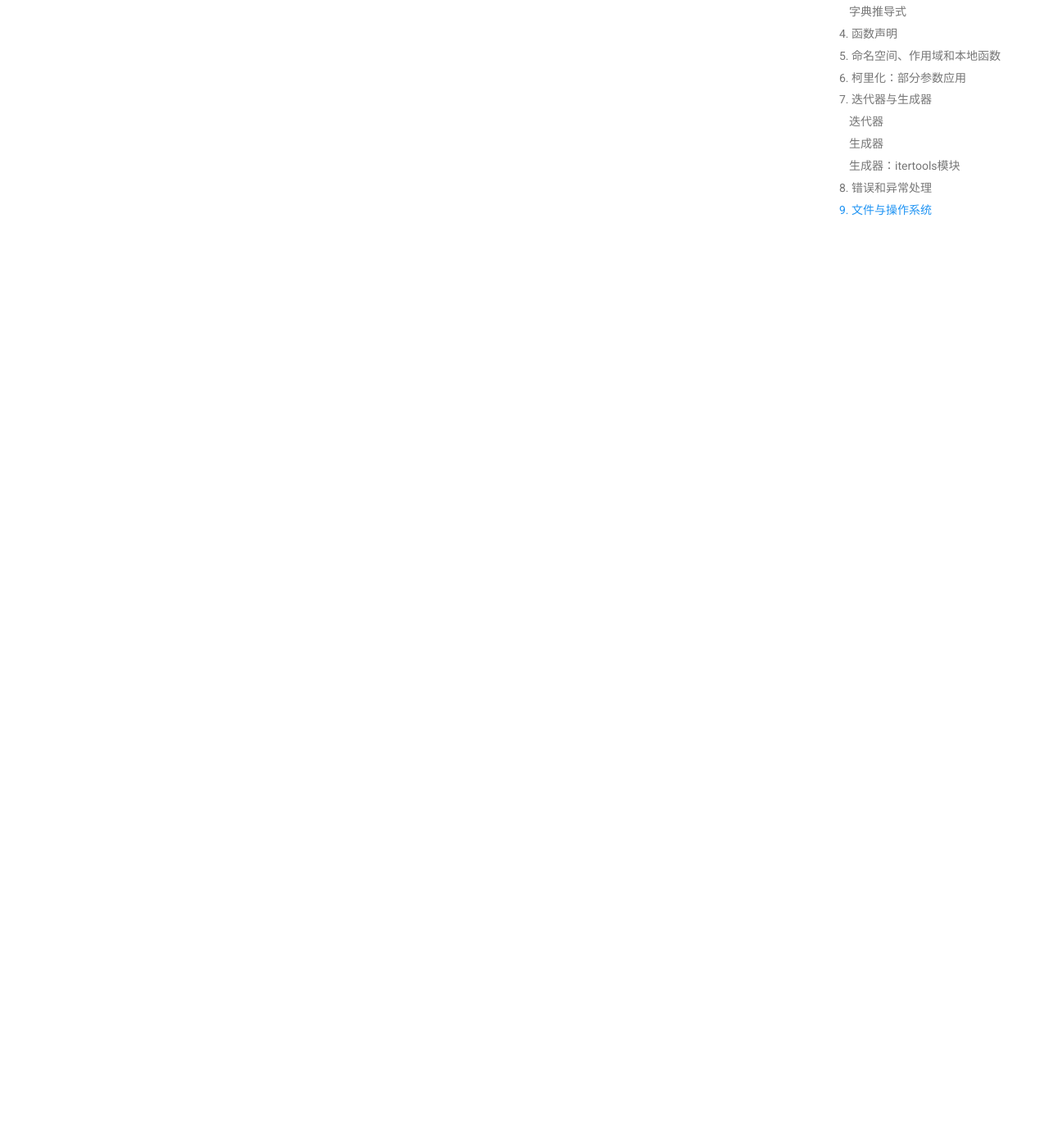
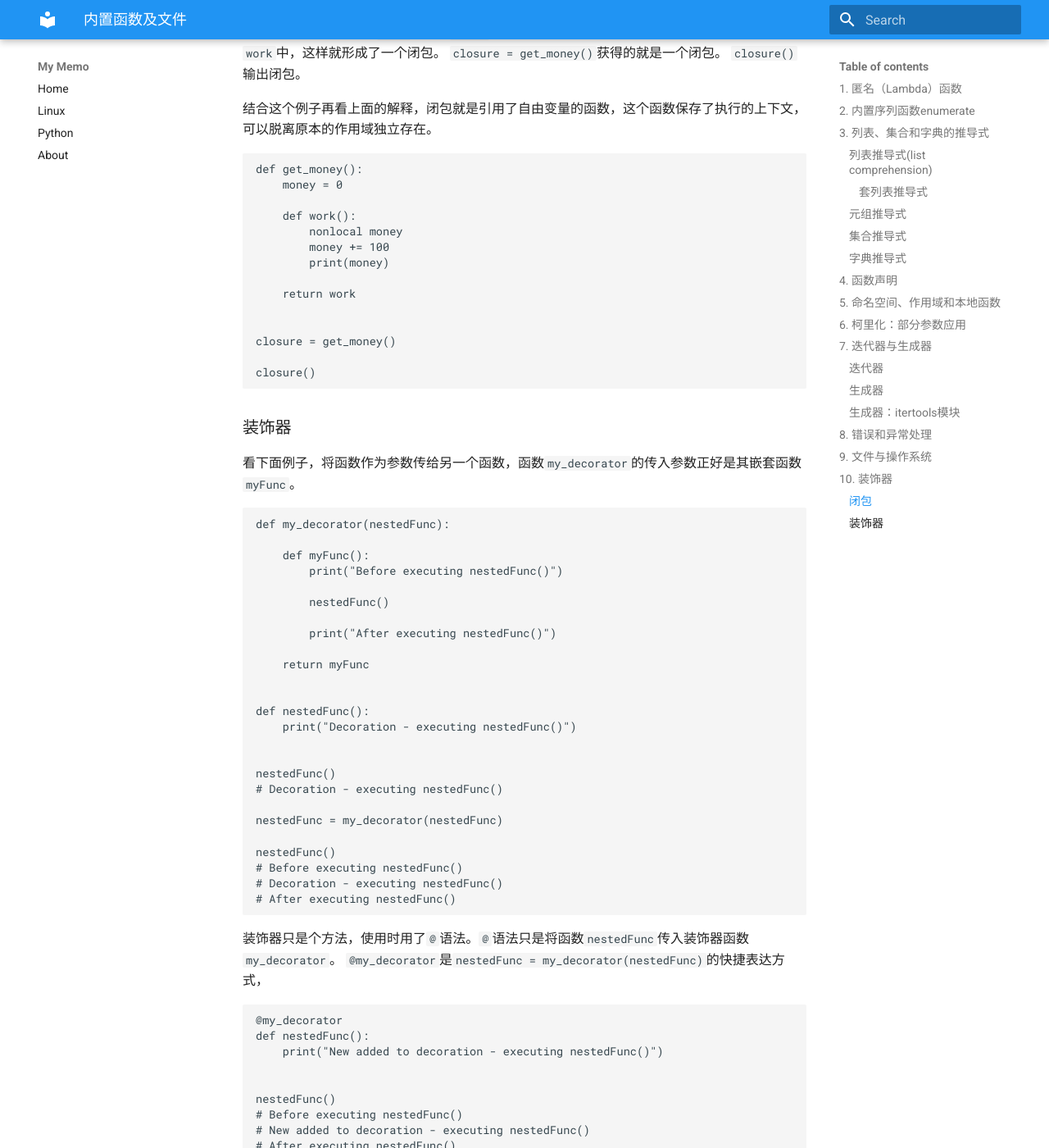
Before and after one commit to huyuhui001/mySite, an MkDocs documentation site: the page built from docs/python/Foundation/ch03.md, in a window 1280 px wide and 1400 px high, scrolled down 18250 px. Shown: the whole window at 82% size. Built offline with MkDocs 1.6.1 and Material for MkDocs 9.7.7, drawn with Linux system fonts in a browser that asks for light colours; some of the changed text lies outside the part shown.

Commit message:
Documentation

````diff
--- a/docs/python/Foundation/ch03.md
+++ b/docs/python/Foundation/ch03.md
@@ -886,3 +886,156 @@
     lines = f.readlines()
     print(lines)
 ```
+
+## 10. 装饰器
+
+### 闭包
+
+维基百科中的解释：**闭包（Closure）**，又称词法闭包（Lexical Closure）或函数闭包（function closures），是引用了自由变量的函数。
+这个被引用的自由变量将和这个函数一同存在，即使已经离开了创造它的环境也不例外。
+
+先看下面的例子。
+`money`是一个局部变量，在`get_money`是外围函数，函数执行之后应该就不会存在了。
+但是嵌套函数`work`引用了`money`这个自由变量，将这个局部变量封闭在了嵌套函数`work`中，这样就形成了一个闭包。
+`closure = get_money()`获得的就是一个闭包。
+`closure()`输出闭包。
+
+结合这个例子再看上面的解释，闭包就是引用了自由变量的函数，这个函数保存了执行的上下文，可以脱离原本的作用域独立存在。
+
+```
+def get_money():
+    money = 0
+
+    def work():
+        nonlocal money
+        money += 100
+        print(money)
+
+    return work
+
+
+closure = get_money()
+
+closure()
+```
+
+
+### 装饰器
+
+看下面例子，将函数作为参数传给另一个函数，函数`my_decorator`的传入参数正好是其嵌套函数`myFunc`。
+
+```
+def my_decorator(nestedFunc):
+
+    def myFunc():
+        print("Before executing nestedFunc()")
+
+        nestedFunc()
+
+        print("After executing nestedFunc()")
+
+    return myFunc
+
+
+def nestedFunc():
+    print("Decoration - executing nestedFunc()")
+
+
+nestedFunc()
+# Decoration - executing nestedFunc()
+
+nestedFunc = my_decorator(nestedFunc)
+
+nestedFunc()
+# Before executing nestedFunc()
+# Decoration - executing nestedFunc()
+# After executing nestedFunc()
+```
+
+装饰器只是个方法，使用时用了`@`语法。`@`语法只是将函数`nestedFunc`传入装饰器函数`my_decorator`。
+`@my_decorator`是`nestedFunc = my_decorator(nestedFunc)`的快捷表达方式，
+
+```
+@my_decorator
+def nestedFunc():
+    print("New added to decoration - executing nestedFunc()")
+
+
+nestedFunc()
+# Before executing nestedFunc()
+# New added to decoration - executing nestedFunc()
+# After executing nestedFunc()
+
+print(nestedFunc.__name__)
+# myFunc
+```
+
+但上例最后的输出不是我们想要的，我们希望输出`nestedFunc`，但却被`myFunc`替代了，它重写了我们函数的名字和注释文档(docstring)。
+
+下面使用`functools.wraps`来修正上面的问题。
+
+```
+from functools import wraps
+
+
+def my_decorator(nestedFunc):
+
+    @wraps(nestedFunc)
+    def myFunc():
+        print("Before executing nestedFunc()")
+
+        nestedFunc()
+
+        print("After executing nestedFunc()")
+
+    return myFunc
+
+
+def nestedFunc():
+    print("Decoration - executing nestedFunc()")
+
+
+@my_decorator
+def nestedFunc():
+    print("New added to decoration - executing nestedFunc()")
+
+
+nestedFunc()
+# Before executing nestedFunc()
+# New added to decoration - executing nestedFunc()
+# After executing nestedFunc()
+
+print(nestedFunc.__name__)
+# nestedFunc
+```
+
+下面是装饰器的蓝本规范。
+
+```
+from functools import wraps
+
+
+def decorator_name(f):
+
+    @wraps(f)
+    def decorated(*args, **kwargs):
+        if not can_run:
+            return "Function will not run"
+        return f(*args, **kwargs)
+
+    return decorated
+
+
+@decorator_name
+def func():
+    return ("Function is running")
+
+
+can_run = True
+print(func())
+# Output: Function is running
+
+can_run = False
+print(func())
+# Output: Function will not run
+```
````
Also changed, not shown: docs/python/Foundation/python_foundation_index.md (+2 -0 lines).
